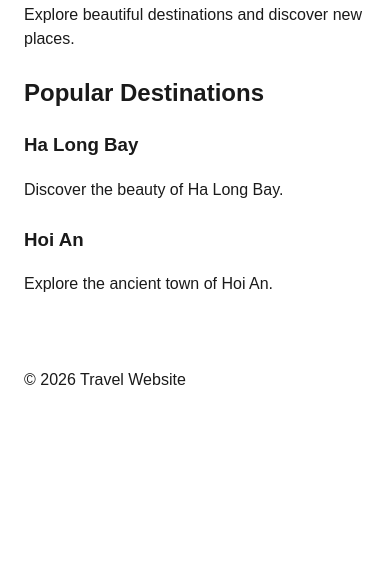
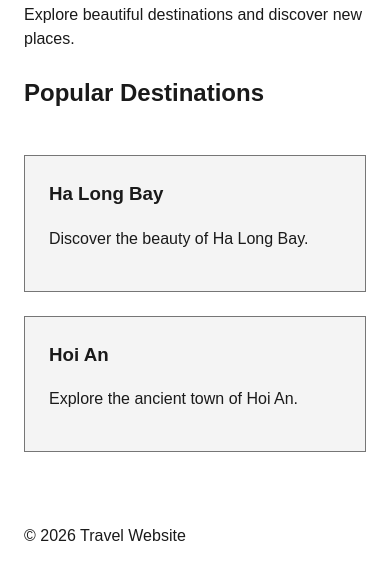
Before and after one commit to nhungoc-26/Web-Application-Development-, a plain HTML site: page index.html in a window 390 px wide. Shown: the part 149-728 px from the top of the page. Drawn offline with Linux system fonts and the light colour scheme.

Commit message:
feat(css): responsive grid

```diff
--- a/style.css
+++ b/style.css
@@ -46,9 +46,24 @@ a {
   color: var(--color-primary);
 }
 
-section,
+section {
+  margin-bottom: var(--space-3);
+}
+
+section:nth-of-type(2) {
+  display: grid;
+  grid-template-columns: repeat(2, minmax(0, 1fr));
+  gap: var(--space-3);
+}
+
+section:nth-of-type(2) > h2 {
+  grid-column: 1 / -1;
+}
+
 article {
-  margin-bottom: var(--space-3);
+  padding: var(--space-3);
+  background: var(--color-surface);
+  border: 1px solid var(--color-border);
 }
 
 h1,
@@ -70,3 +85,9 @@ p {
 .skip-link:focus {
   top: var(--space-1);
 }
+
+@media (max-width: 600px) {
+  section:nth-of-type(2) {
+    grid-template-columns: 1fr;
+  }
+}
```
